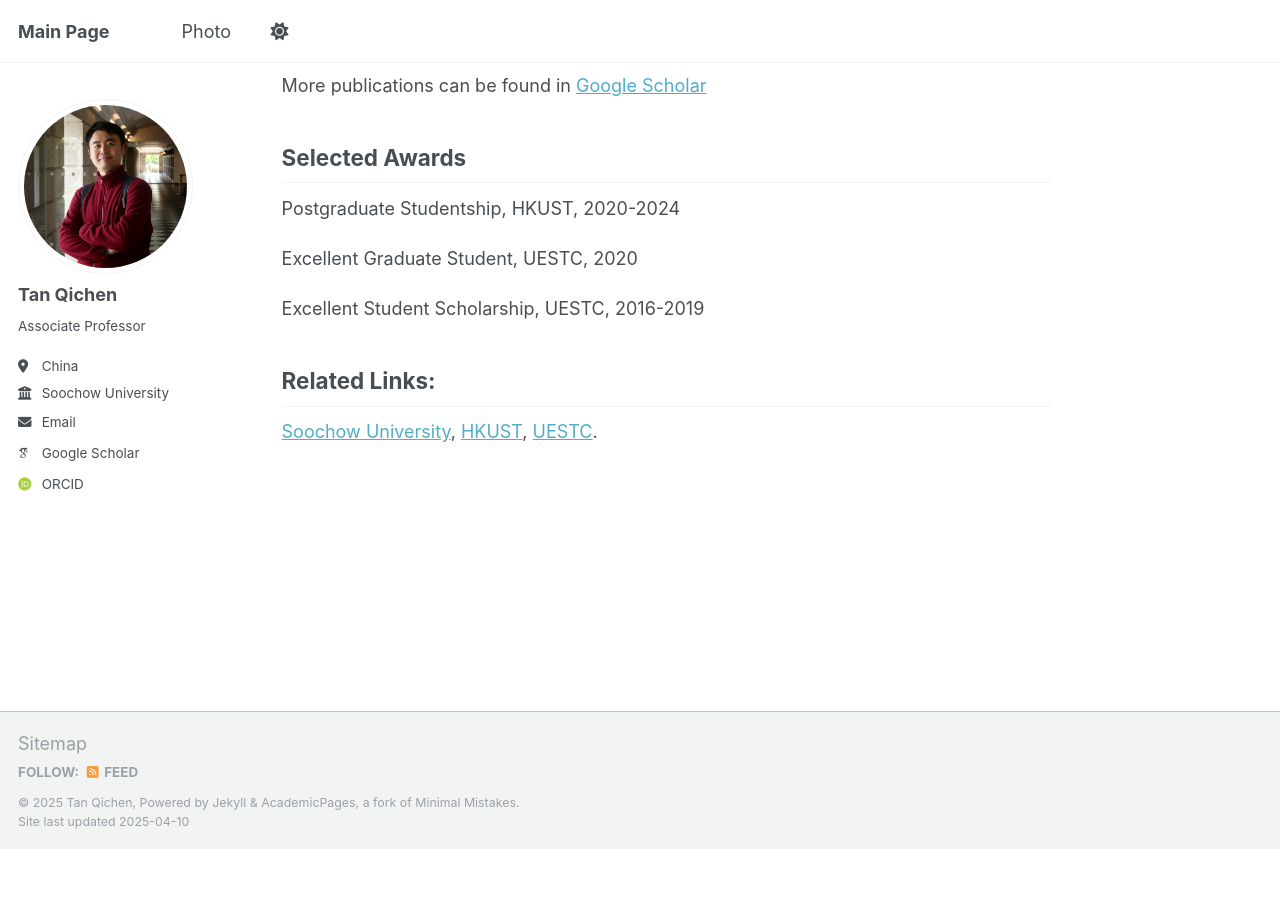
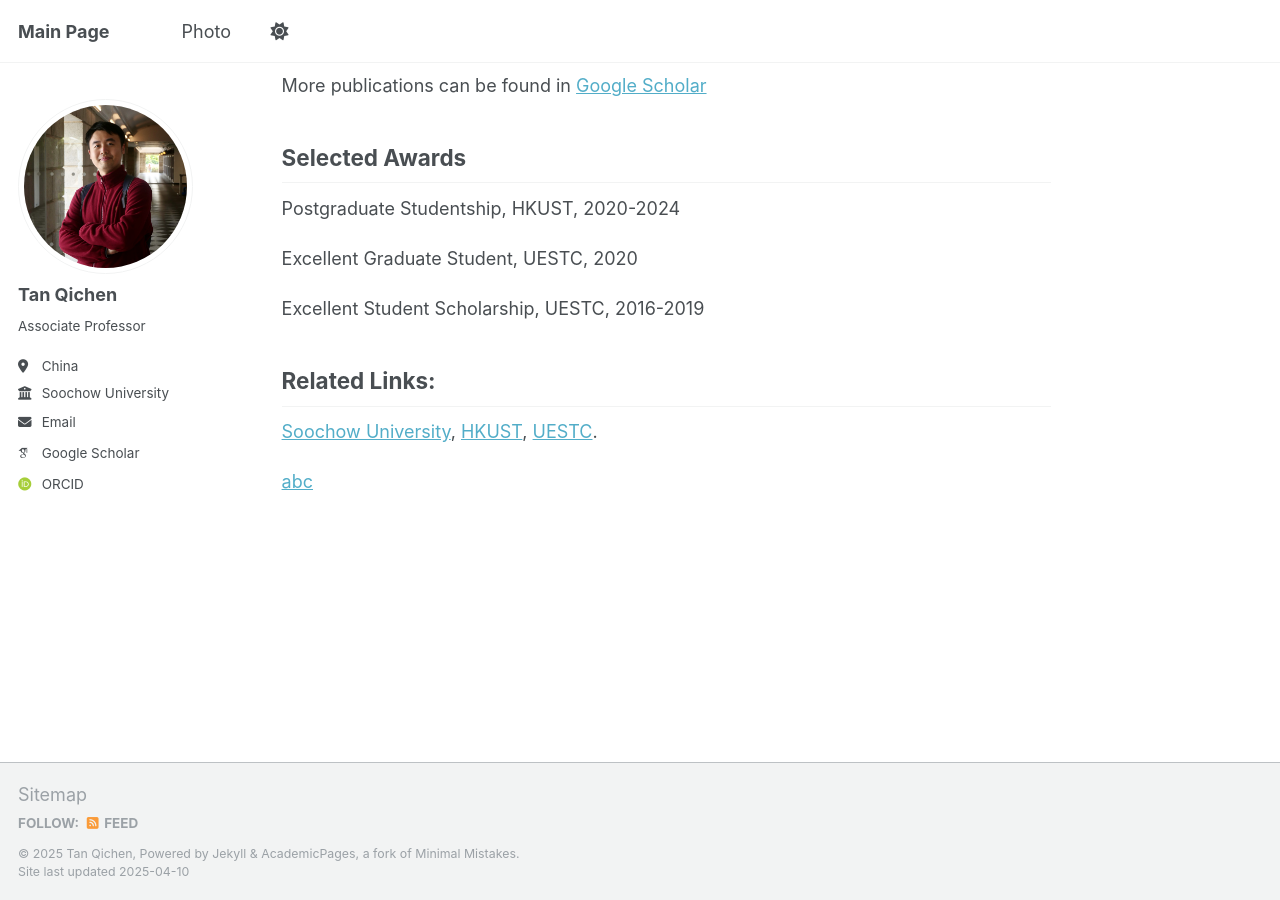
Before and after one commit to tylertam98/tylertam98.github.io, a Jekyll site: the page built from _pages/about.md, in a window 1280 px wide and 900 px high, scrolled down 2006 px. Built offline with Jekyll 4.4.1, drawn with Linux system fonts in a browser that asks for light colours; some web fonts are replaced; before the commit the page ends 2855 px from its top, so only the background shows below that.

Commit message:
Update about.md

```diff
--- a/_pages/about.md
+++ b/_pages/about.md
@@ -78,3 +78,5 @@ Related Links:
 [Soochow University](https://www.suda.edu.cn/),
 [HKUST](https://hkust.edu.hk/),
 [UESTC](https://www.uestc.edu.cn/).
+
+[abc](/image/suda.jpg)
```
